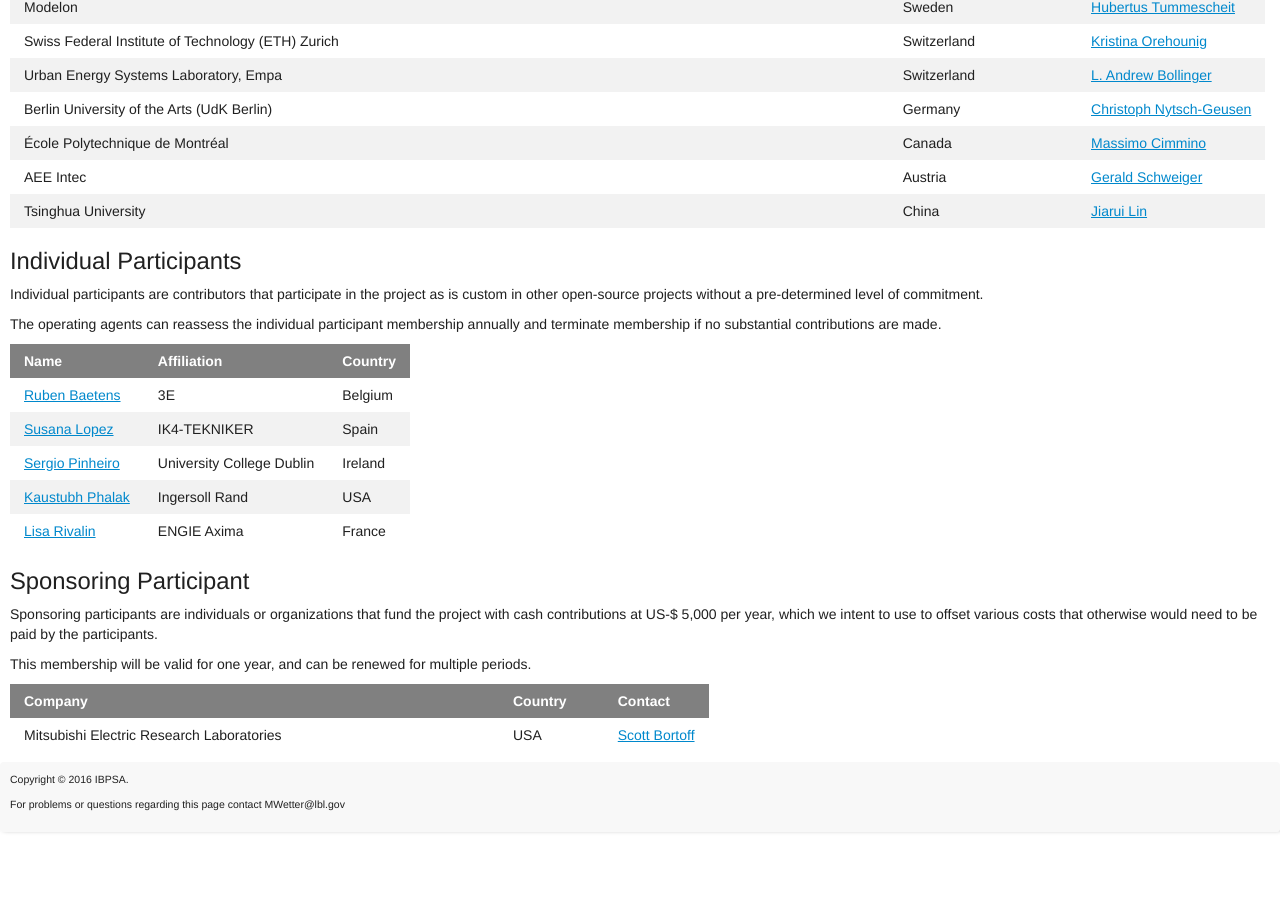
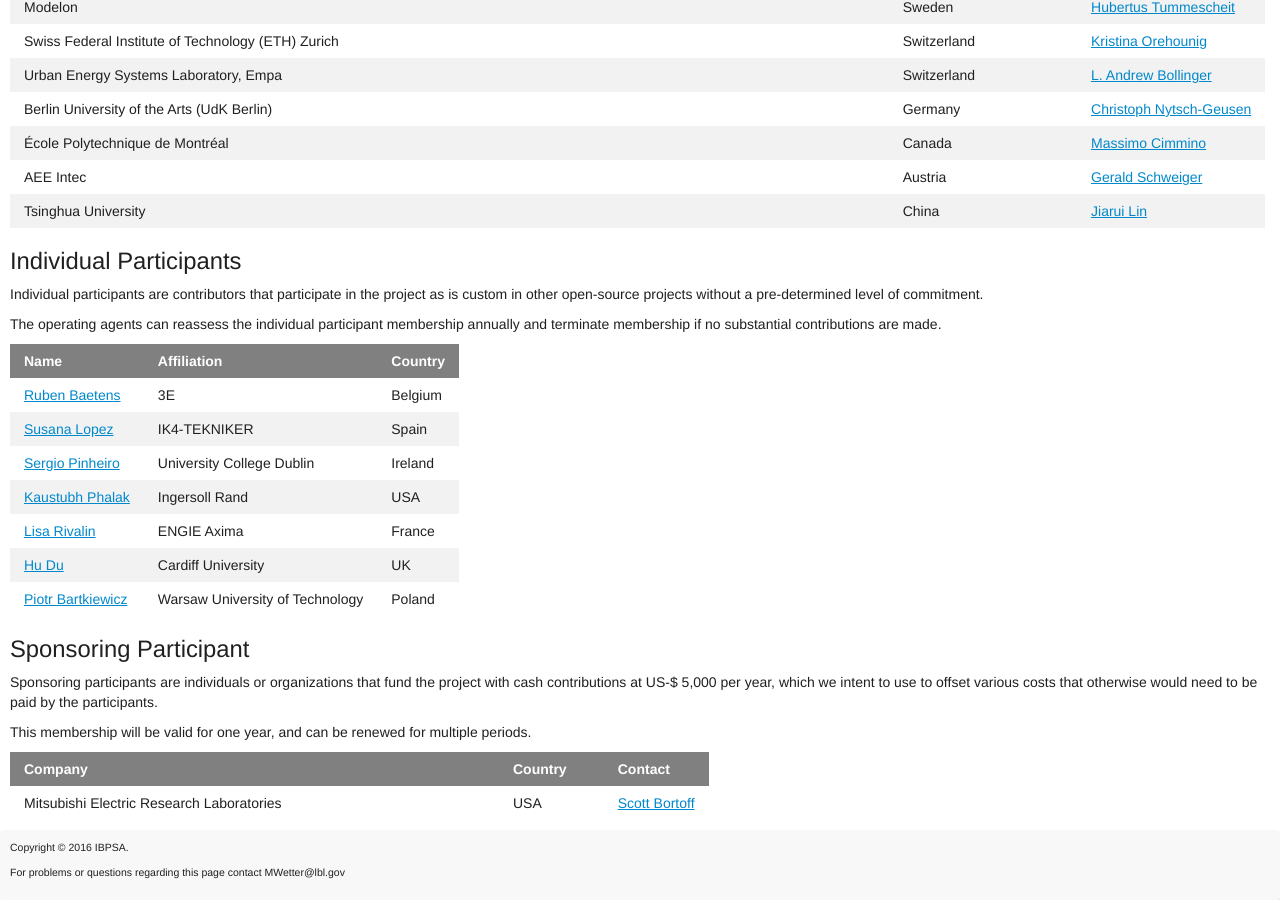
Before and after one commit to ibpsa/project1, a Jekyll site: the page built from participants.md, in a window 1280 px wide and 900 px high, scrolled down 1103 px. Built offline with Jekyll 4.4.1, drawn with Linux system fonts in a browser that asks for light colours; nearby versions of some CDN libraries; before the commit the page ends 1935 px from its top, so only the background shows below that.

Commit message:
Updated participant list

```diff
--- a/_data/individual_participants.yml
+++ b/_data/individual_participants.yml
@@ -27,3 +27,15 @@
   contact_email: lisa.rivalin@engie.com
   affiliation:   ENGIE Axima
   country:       France
+
+- date_joined:   5/11/2017
+  contact_name:  Hu Du
+  contact_email: duh4@cardiff.ac.uk
+  affiliation:   Cardiff University
+  country:       UK
+
+- date_joined:   5/11/2017
+  contact_name:  Piotr Bartkiewicz
+  contact_email: piotr.bartkiewicz@is.pw.edu.pl
+  affiliation:   Warsaw University of Technology
+  country:       Poland
```
